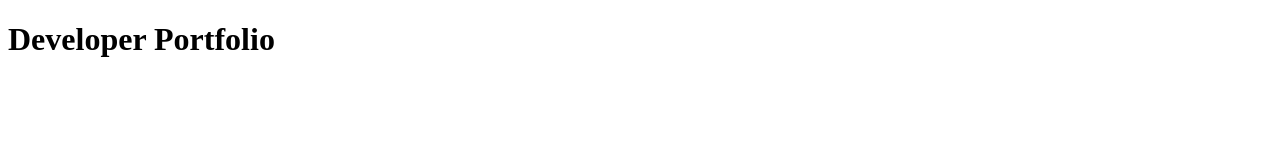
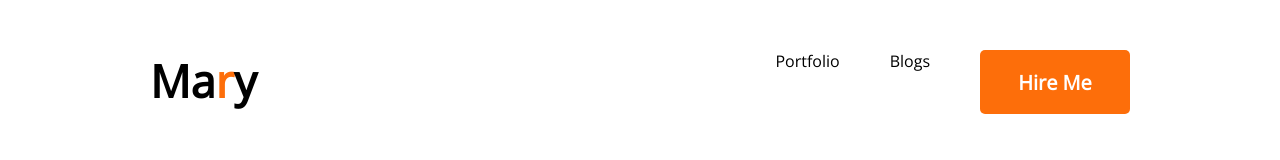
Before and after one commit to emranhe33/Developer-Portfolio, a plain HTML site: page index.html in a window 1280 px wide. Drawn offline with nearby package versions, Linux system fonts and the light colour scheme.

Commit message:
navber add

```diff
--- a/index.html
+++ b/index.html
@@ -5,8 +5,34 @@
     <meta http-equiv="X-UA-Compatible" content="IE=edge">
     <meta name="viewport" content="width=device-width, initial-scale=1.0">
     <title>Developer Portfolio</title>
+    <!-- stylesheets -->
+    <link rel="stylesheet" href="styles/portfolio.css">
+
+    <!-- font style -->
+    <link rel="preconnect" href="https://fonts.googleapis.com"><link rel="preconnect" href="https://fonts.gstatic.com" crossorigin><link href="https://fonts.googleapis.com/css2?family=Open+Sans&display=swap" rel="stylesheet">
+
+
 </head>
+
 <body>
-    <h1>Developer Portfolio</h1>
+    <header>
+        <nav>
+            <h2 class="nav-title">Ma<span class="text-primary">r</span>y</h2>
+            <ul>
+                <li>Portfolio</li>
+                <li>Blogs</li>
+                <li> <button class="btn-primary">Hire Me</button> </li>
+            </ul>
+        </nav>
+    </header>
+
+    <main>
+
+    </main>
+
+    <footer>
+
+    </footer>
 </body>
+
 </html>
--- /dev/null
+++ b/styles/portfolio.css
@@ -0,0 +1,48 @@
+* {
+    margin: 0;
+    font-family: 'Open Sans', sans-serif
+}
+
+.text-primary {
+    color: #FD6E0A;
+}
+
+.btn-primary {
+    background: #FD6E0A;
+    border: 0;
+    border-radius: 5px;
+    width: 150px;
+    height: 64px;
+    font-weight: 700;
+    font-size: 20px;
+    color: #FFFFFF;
+
+}
+
+/* header and nav sytles */
+
+nav {
+    display: flex;
+    justify-content: space-between;
+    margin: 50px 150px;
+
+}
+
+.nav-title {
+    font-weight: 800;
+    font-size: 45px;
+}
+
+
+
+nav ul {
+    text-decoration: none;
+    display: flex;
+
+}
+
+nav li {
+    list-style: none;
+    margin-left: 50px;
+
+}
```
